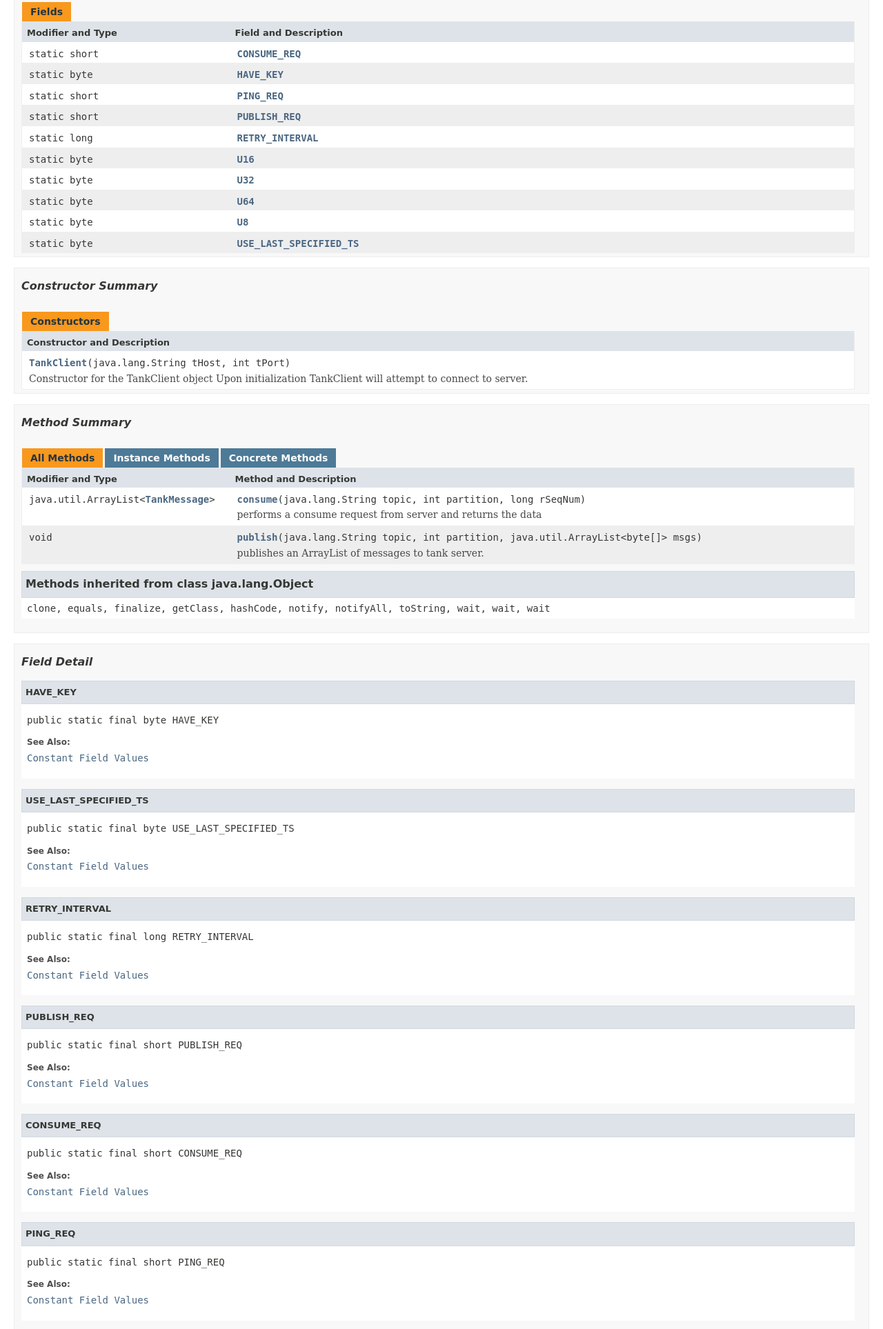
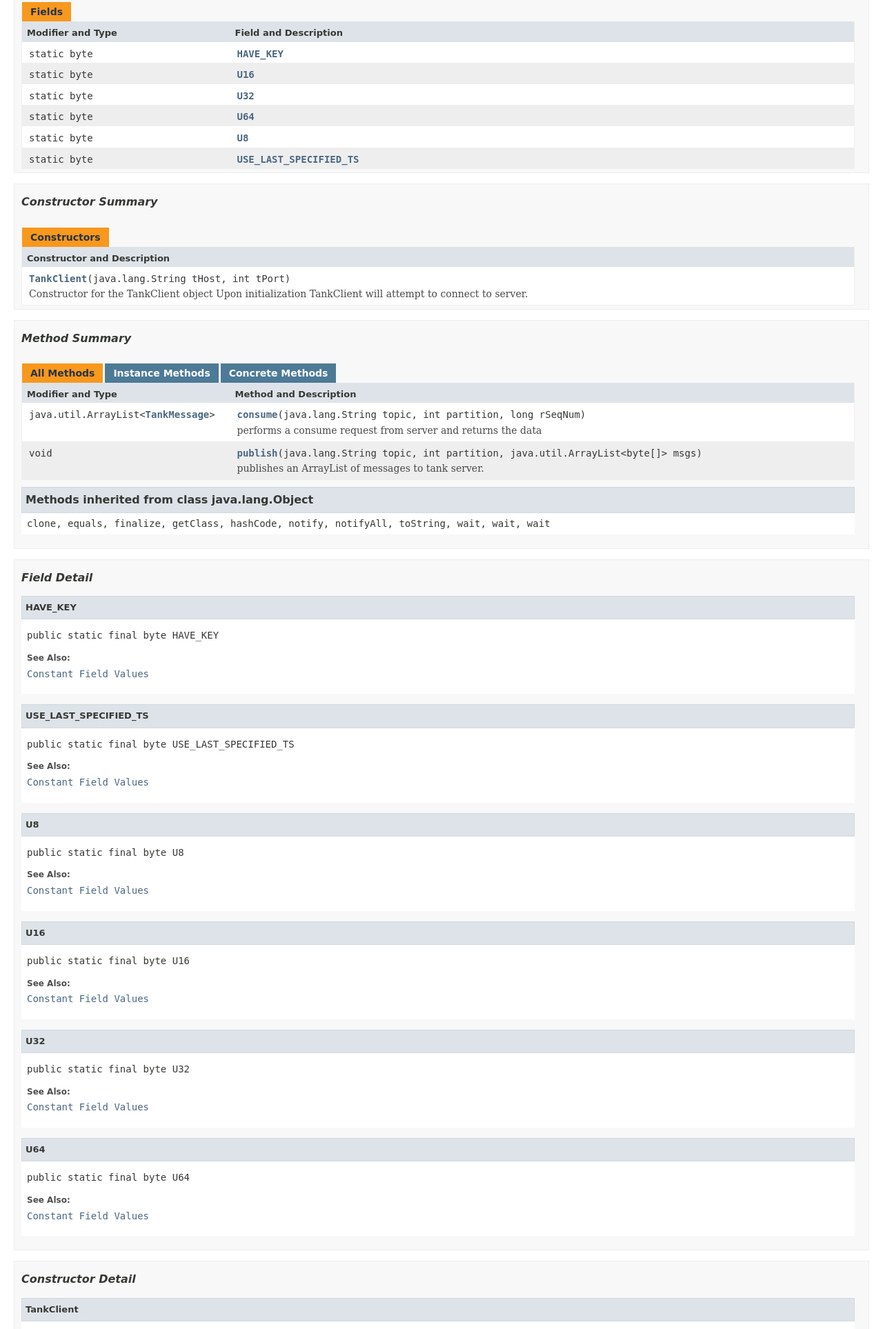
Before and after one commit to phaistos-networks/TANK-JavaClient, a plain HTML site: page gr/phaistosnetworks/TANK/TankClient.html in a window 1280 px wide. Shown: the part 388-2315 px from the top of the page at 69% size. Drawn offline with Linux system fonts and the light colour scheme; a web font is replaced by a local one.

Commit message:
update doc

```diff
--- a/gr/phaistosnetworks/TANK/TankClient.html
+++ b/gr/phaistosnetworks/TANK/TankClient.html
@@ -2,7 +2,7 @@
 <!-- NewPage -->
 <html lang="en">
 <head>
-<!-- Generated by javadoc (1.8.0_91) on Wed Aug 17 08:39:38 EEST 2016 -->
+<!-- Generated by javadoc (1.8.0_91) on Wed Aug 17 08:52:39 EEST 2016 -->
 <title>TankClient</title>
 <meta name="date" content="2016-08-17">
 <link rel="stylesheet" type="text/css" href="../../../stylesheet.css" title="Style">
@@ -129,24 +129,8 @@ extends java.lang.Object</pre>
 <th class="colLast" scope="col">Field and Description</th>
 </tr>
 <tr class="altColor">
-<td class="colFirst"><code>static short</code></td>
-<td class="colLast"><code><span class="memberNameLink"><a href="../../../gr/phaistosnetworks/TANK/TankClient.html#CONSUME_REQ">CONSUME_REQ</a></span></code>&nbsp;</td>
-</tr>
-<tr class="rowColor">
 <td class="colFirst"><code>static byte</code></td>
 <td class="colLast"><code><span class="memberNameLink"><a href="../../../gr/phaistosnetworks/TANK/TankClient.html#HAVE_KEY">HAVE_KEY</a></span></code>&nbsp;</td>
-</tr>
-<tr class="altColor">
-<td class="colFirst"><code>static short</code></td>
-<td class="colLast"><code><span class="memberNameLink"><a href="../../../gr/phaistosnetworks/TANK/TankClient.html#PING_REQ">PING_REQ</a></span></code>&nbsp;</td>
-</tr>
-<tr class="rowColor">
-<td class="colFirst"><code>static short</code></td>
-<td class="colLast"><code><span class="memberNameLink"><a href="../../../gr/phaistosnetworks/TANK/TankClient.html#PUBLISH_REQ">PUBLISH_REQ</a></span></code>&nbsp;</td>
-</tr>
-<tr class="altColor">
-<td class="colFirst"><code>static long</code></td>
-<td class="colLast"><code><span class="memberNameLink"><a href="../../../gr/phaistosnetworks/TANK/TankClient.html#RETRY_INTERVAL">RETRY_INTERVAL</a></span></code>&nbsp;</td>
 </tr>
 <tr class="rowColor">
 <td class="colFirst"><code>static byte</code></td>
@@ -265,58 +249,6 @@ extends java.lang.Object</pre>
 <dl>
 <dt><span class="seeLabel">See Also:</span></dt>
 <dd><a href="../../../constant-values.html#gr.phaistosnetworks.TANK.TankClient.USE_LAST_SPECIFIED_TS">Constant Field Values</a></dd>
-</dl>
-</li>
-</ul>
-<a name="RETRY_INTERVAL">
-<!--   -->
-</a>
-<ul class="blockList">
-<li class="blockList">
-<h4>RETRY_INTERVAL</h4>
-<pre>public static final&nbsp;long RETRY_INTERVAL</pre>
-<dl>
-<dt><span class="seeLabel">See Also:</span></dt>
-<dd><a href="../../../constant-values.html#gr.phaistosnetworks.TANK.TankClient.RETRY_INTERVAL">Constant Field Values</a></dd>
-</dl>
-</li>
-</ul>
-<a name="PUBLISH_REQ">
-<!--   -->
-</a>
-<ul class="blockList">
-<li class="blockList">
-<h4>PUBLISH_REQ</h4>
-<pre>public static final&nbsp;short PUBLISH_REQ</pre>
-<dl>
-<dt><span class="seeLabel">See Also:</span></dt>
-<dd><a href="../../../constant-values.html#gr.phaistosnetworks.TANK.TankClient.PUBLISH_REQ">Constant Field Values</a></dd>
-</dl>
-</li>
-</ul>
-<a name="CONSUME_REQ">
-<!--   -->
-</a>
-<ul class="blockList">
-<li class="blockList">
-<h4>CONSUME_REQ</h4>
-<pre>public static final&nbsp;short CONSUME_REQ</pre>
-<dl>
-<dt><span class="seeLabel">See Also:</span></dt>
-<dd><a href="../../../constant-values.html#gr.phaistosnetworks.TANK.TankClient.CONSUME_REQ">Constant Field Values</a></dd>
-</dl>
-</li>
-</ul>
-<a name="PING_REQ">
-<!--   -->
-</a>
-<ul class="blockList">
-<li class="blockList">
-<h4>PING_REQ</h4>
-<pre>public static final&nbsp;short PING_REQ</pre>
-<dl>
-<dt><span class="seeLabel">See Also:</span></dt>
-<dd><a href="../../../constant-values.html#gr.phaistosnetworks.TANK.TankClient.PING_REQ">Constant Field Values</a></dd>
 </dl>
 </li>
 </ul>
```
Also changed, not shown: allclasses-frame.html (+1 -1 lines), allclasses-noframe.html (+1 -1 lines), constant-values.html (+5 -33 lines), deprecated-list.html (+1 -1 lines), gr/phaistosnetworks/TANK/ByteManipulator.html (+6 -6 lines), gr/phaistosnetworks/TANK/TankException.html (+1 -1 lines), gr/phaistosnetworks/TANK/TankMessage.html (+1 -1 lines), gr/phaistosnetworks/TANK/package-frame.html (+1 -1 lines), gr/phaistosnetworks/TANK/package-summary.html (+1 -1 lines), gr/phaistosnetworks/TANK/package-tree.html (+1 -1 lines), help-doc.html (+1 -1 lines), index-all.html (+2 -10 lines), index.html (+1 -1 lines), overview-tree.html (+1 -1 lines), 1 more files.
